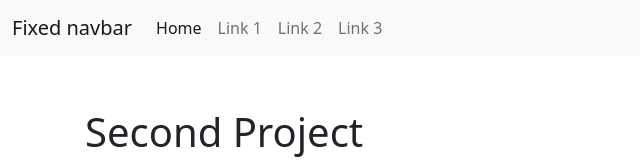
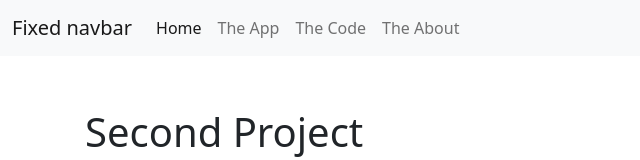
Before and after one commit to BryanSigua/Second-Project, a plain HTML site: page index.html in a window 1280 px wide. Shown: the top 160 px of the page, without its empty margins (0-640 px from the left). Drawn offline with nearby package versions, Linux system fonts and the light colour scheme.

Commit message:
change nav bar names
more descriptive names

```diff
--- a/index.html
+++ b/index.html
@@ -28,13 +28,13 @@
                     <a class="nav-link active" aria-current="page" href="#">Home</a>
                 </li>
                 <li class="nav-item">
-                    <a class="nav-link" href="#">Link 1</a>
+                    <a class="nav-link" href="#">The App</a>
                 </li>
                 <li class="nav-item">
-                    <a class="nav-link" href="#">Link 2</a>
+                    <a class="nav-link" href="#">The Code</a>
                 </li>
                 <li class="nav-item">
-                    <a class="nav-link" href="#">Link 3</a>
+                    <a class="nav-link" href="#">The About</a>
                 </li>
             </ul>
         </div>
```
